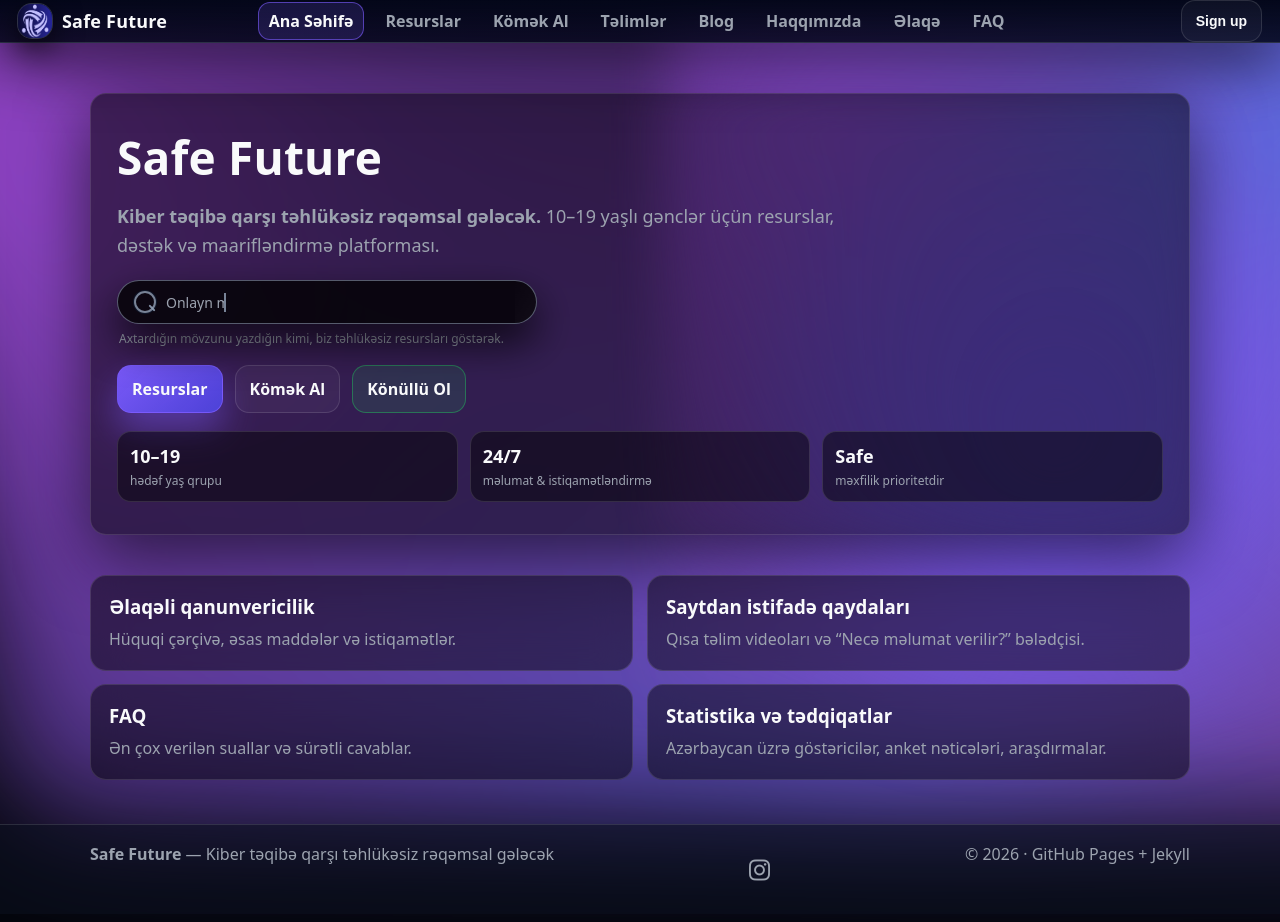
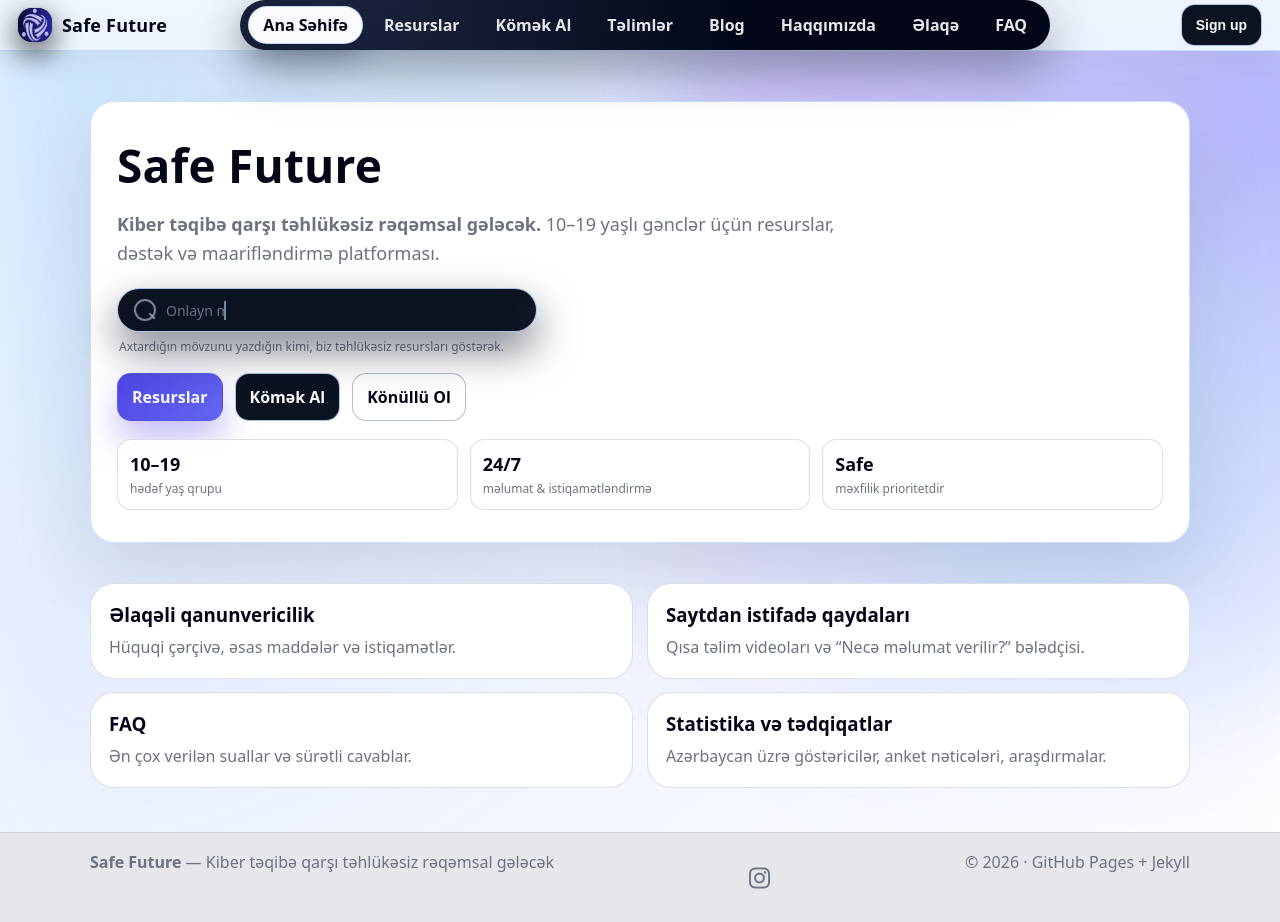
Before and after one commit to safefuture-cyber/Safe-Future-HZT, a Jekyll site: the page built from index.md, in a window 1280 px wide and 922 px high. Built offline with Jekyll 4.4.1, drawn with Linux system fonts in a browser that asks for light colours; comment, search, counter and statistics services are not loaded.

Commit message:
design change

```diff
--- a/assets/css/style.css
+++ b/assets/css/style.css
@@ -1,14 +1,15 @@
 :root{
-  --bg:#02040a;                /* tam qara fon */
-  --panel:#030712;
-  --card:#020617;
-  --text:#f9fafb;
-  --muted:#9ca3af;
-  --line:rgba(255,255,255,.12);
-  --accent:#7c5cff;           /* bənövşəyi vurğu rəngi */
+  /* Açıq, pastel rəng palitrası – nümunə sayta bənzər */
+  --bg:#eef2ff;
+  --panel:#ffffff;
+  --card:#ffffff;
+  --text:#020617;
+  --muted:#6b7280;
+  --line:rgba(148,163,184,.35);
+  --accent:#4f46e5;
   --accent2:#22c55e;
-  --shadow: 0 22px 70px rgba(0,0,0,.6);
-  --radius:16px;
+  --shadow: 0 22px 70px rgba(15,23,42,.10);
+  --radius:24px;
 }
 
 *{box-sizing:border-box}
@@ -16,7 +17,7 @@ html,body{height:100%}
 body{
   margin:0;
   font-family: ui-sans-serif, system-ui, -apple-system, Segoe UI, Roboto, Arial, "Noto Sans", "Helvetica Neue";
-  background: #02040a; /* tam qara baza */
+  background: radial-gradient(circle at top left,#e0f2fe,#eef2ff 45%,#ffffff 100%);
   color:var(--text);
   position:relative;
   overflow-x:hidden;
@@ -25,21 +26,17 @@ body{
 body::before{
   content:"";
   position:fixed;
-  left:-15%;
-  right:-15%;
-  top:8%;
-  bottom:8%;
+  left:0;
+  right:0;
+  top:0;
+  bottom:0;
   background:
-    radial-gradient(120% 200% at 0% 20%, rgba(124,92,255,.9), transparent 60%),
-    radial-gradient(120% 200% at 100% 40%, rgba(168,85,247,.85), transparent 60%),
-    radial-gradient(120% 200% at 50% 100%, rgba(59,130,246,.8), transparent 65%);
-  opacity:.95;
-  mix-blend-mode:screen;
-  filter: blur(55px) hue-rotate(0deg);
+    radial-gradient(120% 180% at 0% 0%, rgba(96,165,250,.35), transparent 60%),
+    radial-gradient(120% 180% at 100% 0%, rgba(129,140,248,.35), transparent 60%);
+  opacity:.45;
+  mix-blend-mode:normal;
+  filter: blur(40px);
   transform:translate3d(0,0,0);
-  animation:
-    auroraWave 9s ease-in-out infinite alternate,
-    auroraHue 14s ease-in-out infinite alternate;
   pointer-events:none;
   z-index:-1;
 }
@@ -73,11 +70,11 @@ body::after{
   position:fixed;
   inset:0;
   background-image:
-    linear-gradient(to right, rgba(148,163,184,.06) 1px, transparent 1px),
-    linear-gradient(to bottom, rgba(148,163,184,.06) 1px, transparent 1px);
-  background-size:40px 40px;
+    radial-gradient(circle at 10% 20%, rgba(148,163,184,.22) 0, transparent 45%),
+    radial-gradient(circle at 80% 70%, rgba(148,163,184,.16) 0, transparent 50%);
+  background-size:auto;
   mix-blend-mode:soft-light;
-  opacity:.55;
+  opacity:.35;
   pointer-events:none;
   z-index:-2;
 }
@@ -466,23 +463,23 @@ body.auth-open{
   height:720px;
   transform:translateX(-50%) translateY(-6%);
   background:
-    radial-gradient(circle at 50% 60%, rgba(124,92,255,1), transparent 58%),
-    radial-gradient(circle at 20% 20%, rgba(168,85,247,.65), transparent 70%),
-    radial-gradient(circle at 80% 20%, rgba(59,130,246,.7), transparent 70%);
-  filter: blur(26px);
-  opacity:1;
-  mix-blend-mode:screen;
+    radial-gradient(circle at 50% 60%, rgba(191,219,254,1), transparent 58%),
+    radial-gradient(circle at 20% 20%, rgba(196,181,253,.85), transparent 70%),
+    radial-gradient(circle at 80% 20%, rgba(129,140,248,.8), transparent 70%);
+  filter: blur(40px);
+  opacity:.8;
+  mix-blend-mode:normal;
   pointer-events:none;
   z-index:-1;
   animation: heroFlame 12s ease-in-out infinite alternate;
 }
 .hero-card{
-  background: rgba(0,0,0,.52);
-  backdrop-filter: blur(18px);
-  border:1px solid var(--line);
+  background: var(--panel);
+  backdrop-filter: blur(10px);
+  border:1px solid rgba(191,219,254,.8);
   border-radius: var(--radius);
   padding:32px 26px;
-  box-shadow: var(--shadow);
+  box-shadow: 0 30px 80px rgba(15,23,42,.12);
 }
 .hero-card h1{
   margin:0 0 14px;
@@ -512,9 +509,9 @@ body.auth-open{
   gap:10px;
   padding:10px 16px;
   border-radius:999px;
-  border:1px solid rgba(148,163,184,.55);
-  background: rgba(0,0,0,.80);
-  box-shadow: 0 18px 40px rgba(0,0,0,.75);
+  border:1px solid rgba(191,219,254,.9);
+  background: #0b1220;
+  box-shadow: 0 18px 40px rgba(15,23,42,.55);
   overflow:hidden;
 }
 .search-demo-bar::before{
@@ -610,20 +607,21 @@ body.auth-open{
   display:inline-flex; align-items:center; justify-content:center;
   padding:12px 14px;
   border-radius: 14px;
-  border:1px solid var(--line);
-  background: rgba(255,255,255,.04);
-  color:var(--text);
+  border:1px solid rgba(191,219,254,.9);
+  background: #0b1220;
+  color:#f9fafb;
   font-weight:700;
 }
 .btn:hover{transform: translateY(-1px)}
 .btn.primary{
-  border-color: rgba(124,92,255,.75);
-  background: linear-gradient(135deg, rgba(124,92,255,.95), rgba(79,70,229,.9));
-  box-shadow: 0 18px 35px rgba(124,92,255,.45);
+  border-color: transparent;
+  background: linear-gradient(135deg, #4f46e5, #6366f1);
+  box-shadow: 0 18px 35px rgba(79,70,229,.35);
 }
 .btn.ghost{
-  border-color: rgba(34,197,94,.45);
-  background: rgba(34,197,94,.12);
+  border-color: rgba(148,163,184,.7);
+  background: rgba(255,255,255,.9);
+  color:var(--text);
 }
 
 .hero-stats{
@@ -636,8 +634,8 @@ body.auth-open{
   border:1px solid var(--line);
   border-radius: 14px;
   padding:12px;
-  background: rgba(0,0,0,.48);
-  backdrop-filter: blur(16px);
+  background: rgba(255,255,255,.9);
+  backdrop-filter: blur(8px);
 }
 .stat-num{font-size:18px; font-weight:900}
 .stat-label{font-size:12px; color:var(--muted); margin-top:4px}
@@ -652,16 +650,16 @@ body.auth-open{
   display:block;
   border:1px solid var(--line);
   border-radius: var(--radius);
-  background: rgba(0,0,0,.46);
-  backdrop-filter: blur(18px);
+  background: rgba(255,255,255,.98);
+  backdrop-filter: blur(12px);
   padding:18px;
   transition: transform .15s ease, border-color .15s ease, background .15s ease;
 }
 .card:hover{
   transform: translateY(-2px);
-  border-color: rgba(124,92,255,.55);
-  background: rgba(0,0,0,.68);
-  box-shadow: 0 18px 60px rgba(0,0,0,.7);
+  border-color: rgba(129,140,248,.85);
+  background: #ffffff;
+  box-shadow: 0 22px 60px rgba(15,23,42,.10);
 }
 .card h3{margin:0 0 8px}
 .card p{margin:0;color:var(--muted);line-height:1.55}
@@ -671,8 +669,8 @@ body.auth-open{
 .section{
   border:1px solid var(--line);
   border-radius: var(--radius);
-  background: rgba(0,0,0,.46);
-  backdrop-filter: blur(18px);
+  background: rgba(255,255,255,.98);
+  backdrop-filter: blur(12px);
   padding:18px;
   margin: 14px 0;
 }
@@ -683,7 +681,7 @@ body.auth-open{
   border-top:1px solid var(--line);
   padding:18px 0;
   color:var(--muted);
-  background: rgba(11,18,32,.55);
+  background: #e5e7eb;
 }
 .footer-inner{display:flex; justify-content:space-between; gap:12px; flex-wrap:wrap}
 .muted{color:var(--muted)}
@@ -745,10 +743,10 @@ label{display:block; font-weight:700; margin:10px 0 6px}
   top: 0;
   z-index: 60;
   background:
-    linear-gradient(to bottom, rgba(2,6,23,.98), rgba(2,6,23,.86));
-  backdrop-filter: blur(22px);
-  border-bottom: 1px solid rgba(148,163,184,.28);
-  box-shadow: 0 18px 60px rgba(0,0,0,.65);
+    linear-gradient(to bottom, rgba(239,246,255,.96), rgba(239,246,255,.94));
+  backdrop-filter: blur(18px);
+  border-bottom: 1px solid rgba(191,219,254,.9);
+  box-shadow: 0 12px 40px rgba(15,23,42,.06);
 }
 
 .header-inner{
@@ -773,40 +771,46 @@ label{display:block; font-weight:700; margin:10px 0 6px}
 .brand-text{font-size:18px; letter-spacing:.2px}
 .brand-sub{font-size:12px; color:var(--muted); font-weight:800}
 
-/* Desktop nav */
+/* Desktop nav – tünd göy pill menyu */
 .site-nav{
   display:flex;
   align-items:center;
-  gap:10px;
+  gap:6px;
   flex-wrap:wrap;
   justify-content:flex-end;
+  padding:6px 8px;
+  border-radius:999px;
+  background: radial-gradient(circle at 10% 0%, #1d2640, #020617 60%);
+  box-shadow: 0 18px 50px rgba(15,23,42,.40);
 }
 
 .site-nav a{
-  padding:10px 10px;
-  border-radius:12px;
-  color:var(--muted);
+  padding:10px 14px;
+  border-radius:999px;
+  color:#e5e7eb;
   border:1px solid transparent;
-  font-weight:700;
+  font-weight:600;
   line-height:1;
+  transition: background .15s ease, color .15s ease, transform .12s ease;
 }
 
 .site-nav a:hover{
-  color:var(--text);
-  border-color: var(--line);
-  background: rgba(255,255,255,.04);
+  color:#f9fafb;
+  background: rgba(148,163,184,.26);
+  transform: translateY(-1px);
 }
 
 .site-nav a.active{
-  color:var(--text);
-  border-color: rgba(124,92,255,.6);
-  background: rgba(124,92,255,.16);
+  color:#020617;
+  background:#f9fafb;
+  border-color:rgba(191,219,254,.9);
+  box-shadow: 0 10px 30px rgba(15,23,42,.35);
 }
 
 .site-nav a.nav-cta{
-  color: var(--text);
-  border-color: rgba(34,197,94,.45);
-  background: rgba(34,197,94,.12);
+  color:#f9fafb;
+  background: linear-gradient(135deg,#4f46e5,#6366f1);
+  border-color:transparent;
 }
 
 /* Hamburger button */
```
